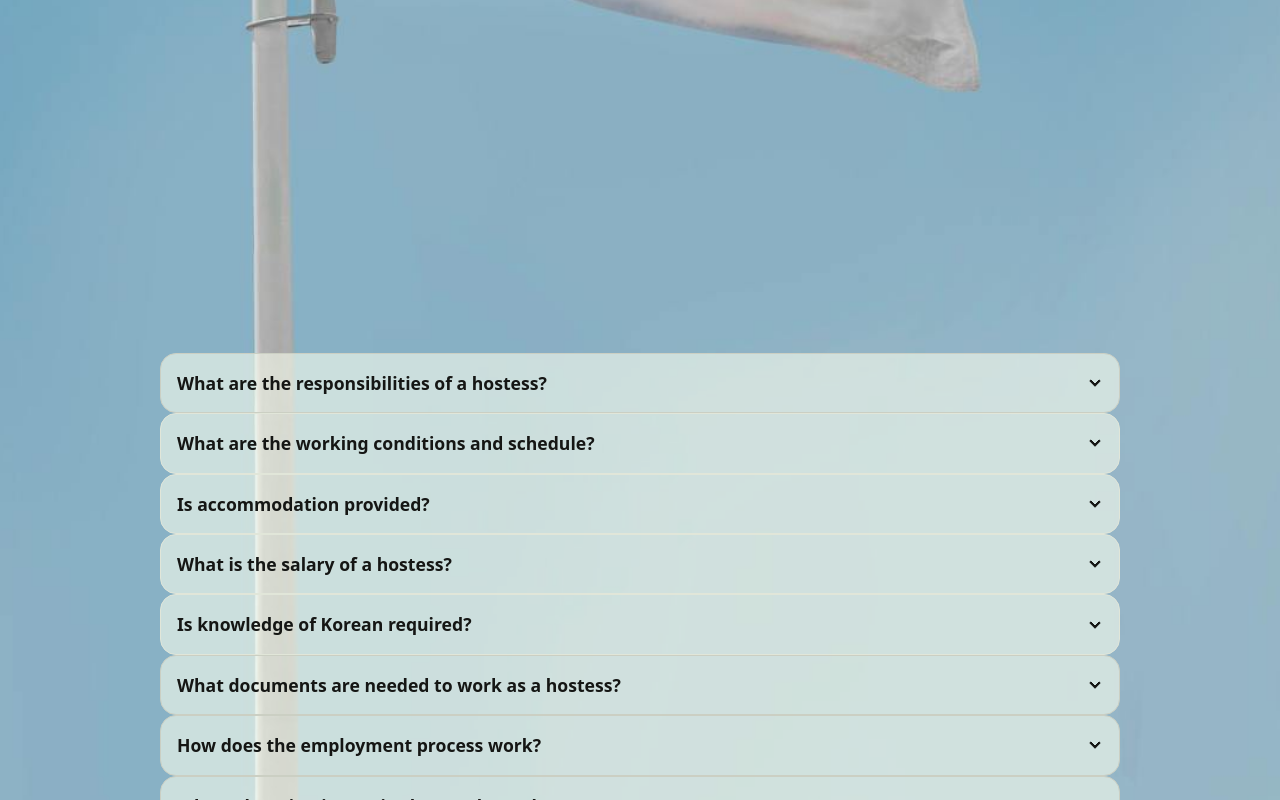
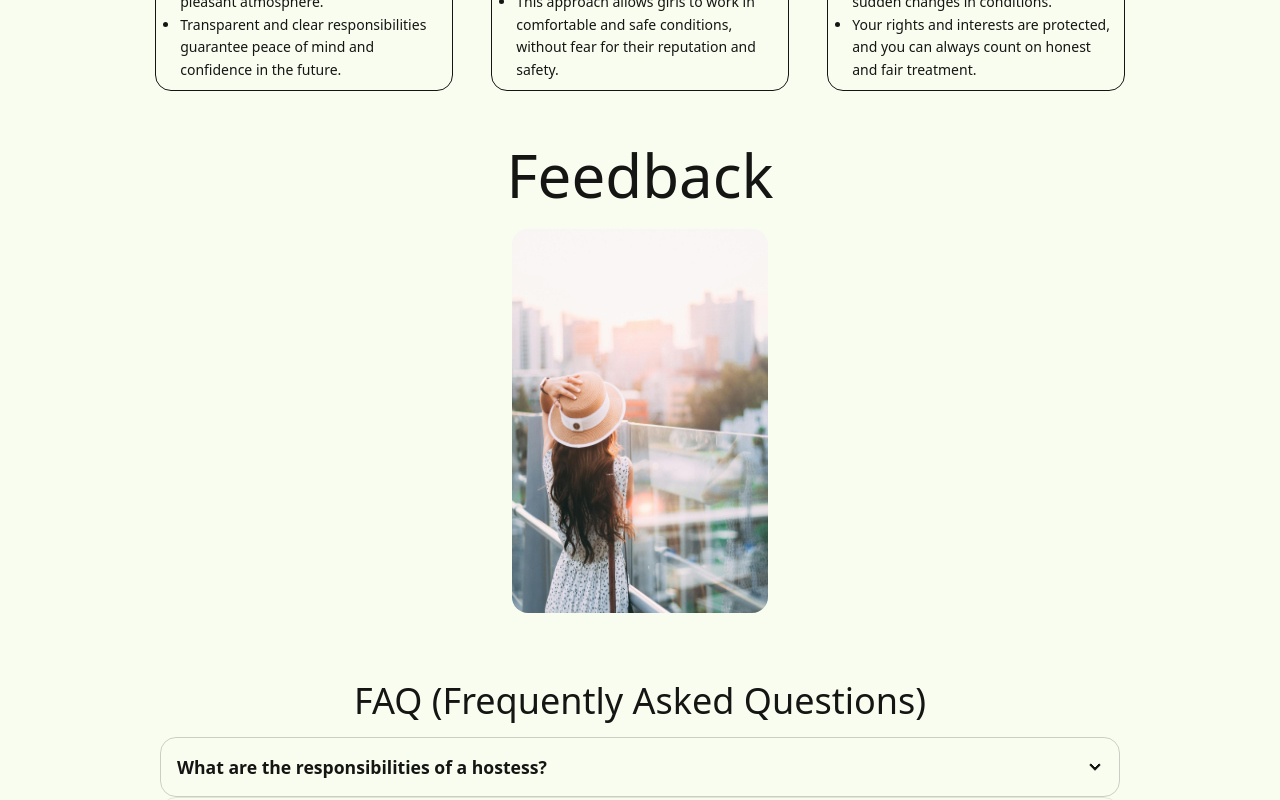
Before and after one commit to WTF78/korea, a Next.js app: page /korea/ in a window 1280 px wide. Shown: the part 2000-2800 px from the top of the page. Built offline with nearby package versions, Linux system fonts and the light colour scheme.

Commit message:
Refactor for static

```diff
--- a/app/page.tsx
+++ b/app/page.tsx
@@ -77,7 +77,7 @@ export default function Home() {
 
                         <div className="relative z-10 flex items-center justify-center h-full">
                             <div onClick={scrollOnePage} className="relative -mt-10 hover:scale-110 transition-all cursor-pointer heartbeat">
-                                <Image src="/Logo3.png" alt="Charm" width="320" height="320" className="logo-dark"/>
+                                <Image src={`${base}/Logo3.png`} alt="Charm" width="320" height="320" className="logo-dark"/>
                             </div>
                         </div>
                     </section>
@@ -202,31 +202,27 @@ export default function Home() {
                                 <div className="flex justify-center items-center pb-5">
                                     <div className="carousel rounded-box w-64">
                                         <div id="slide_1" className="carousel-item w-full">
-                                            <Image
+                                            <img
                                                 src={image[0]}
-                                                className="object-cover"
-                                                fill
+                                                className="w-full"
                                                 alt="1" />
                                         </div>
                                         <div id="slide_2" className="carousel-item w-full">
-                                            <Image
+                                            <img
                                                 src={image[1]}
-                                                className="object-cover"
-                                                fill
+                                                className="w-full"
                                                 alt="2" />
                                         </div>
                                         <div id="slide_3" className="carousel-item w-full">
-                                            <Image
+                                            <img
                                                 src={image[2]}
-                                                className="object-cover"
-                                                fill
+                                                className="w-full"
                                                 alt="3" />
                                         </div>
                                         <div id="slide_4" className="carousel-item w-full">
-                                            <Image
+                                            <img
                                                 src={image[3]}
-                                                className="object-cover"
-                                                fill
+                                                className="w-full"
                                                 alt="4" />
                                         </div>
                                     </div>
```
